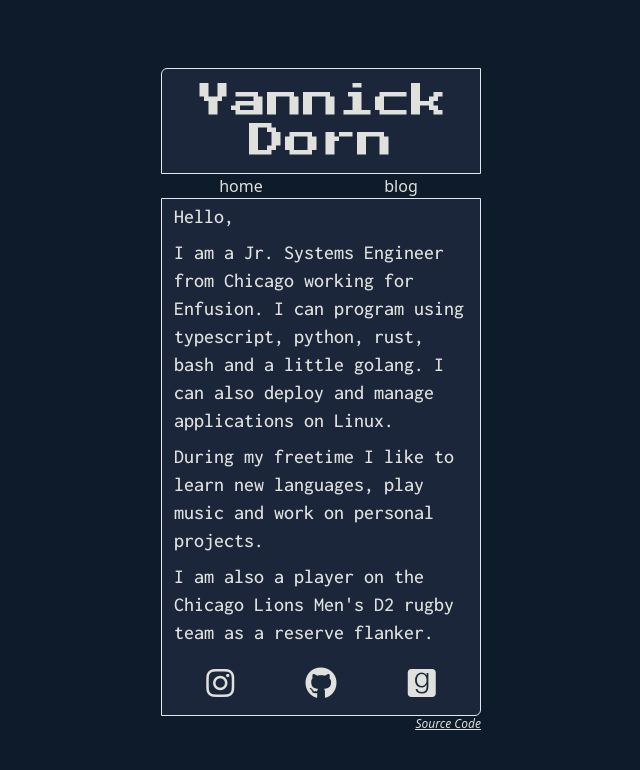
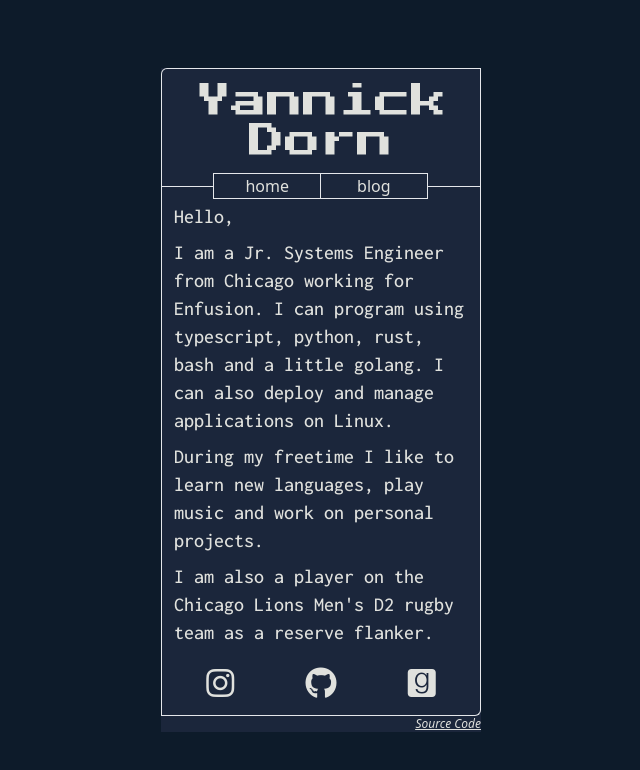
Before and after one commit to gd0st/Columbia, a SvelteKit app: page / in a window 1280 px wide. Shown: the top 770 px of the page, without its empty margins (319-959 px from the left). Built offline with nearby package versions, Linux system fonts and the light colour scheme.

Commit message:
new nav bar design

```diff
--- a/src/routes/+page.svelte
+++ b/src/routes/+page.svelte
@@ -28,21 +28,40 @@
 	<title>Yannick Dorn</title>
 </svelte:head>
 
-<div class="grid grid-cols-1 items-center text-[#e0e1dd] w-screen md:w-1/3 lg:w-1/4 m-auto">
-	<div class="p-3 border rounded-tl-md bg-[#1B263B] text-[#e0e1dd]">
+<div class="grid grid-cols-1 items-center text-[#e0e1dd] bg-[#1B263B] w-screen md:w-1/3 lg:w-1/4 m-auto relative">
+	<div class="p-3 border rounded-tl-md  text-[#e0e1dd] border-b-0">
 		<h1 class="text-4xl font-pressstart  text-center">Yannick Dorn</h1>
 	</div>
 
-	<ul class="flex flex-row text-center box-border w-full">
+
+
+
+	<div class="flex flex-row">
+		<div class="border-l border-r grid grid-cols-1 w-1/6">
+			<div class="">
+			</div>
+			<div class="border-t">
+			</div>
+		</div>
+		<div class="w-4/6 border-y">
+			<ul class="flex flex-row text-center box-border justify-center w-full">
 				{#each links as link}
-			<li class="hover:bg-[#e0e1dd] hover:text-[#1b263b] w-full">
+					<li class="hover:bg-[#e0e1dd] hover:text-[#1b263b] w-full border-r">
 						<a href={link.destination} class="">
 							<p>{link.name}</p>
 						</a>
 					</li>
 				{/each}
 			</ul>
-	<div class="square-color px-2 border rounded-br-md">
+		</div>
+		<div class="border-r grid grid-cols-1 w-1/6">
+			<div class="">
+			</div>
+			<div class="border-t">
+			</div>
+		</div>
+	</div>
+	<div class="square-color px-2 border rounded-br-md border-t-0">
 		<div class="grid grid-cols-1 font-inconsolata text-xl">
 			{#each content as line}
 				<p class="p-1">{line}</p>
```
Lines whose indentation alone changed are shown as unchanged.
